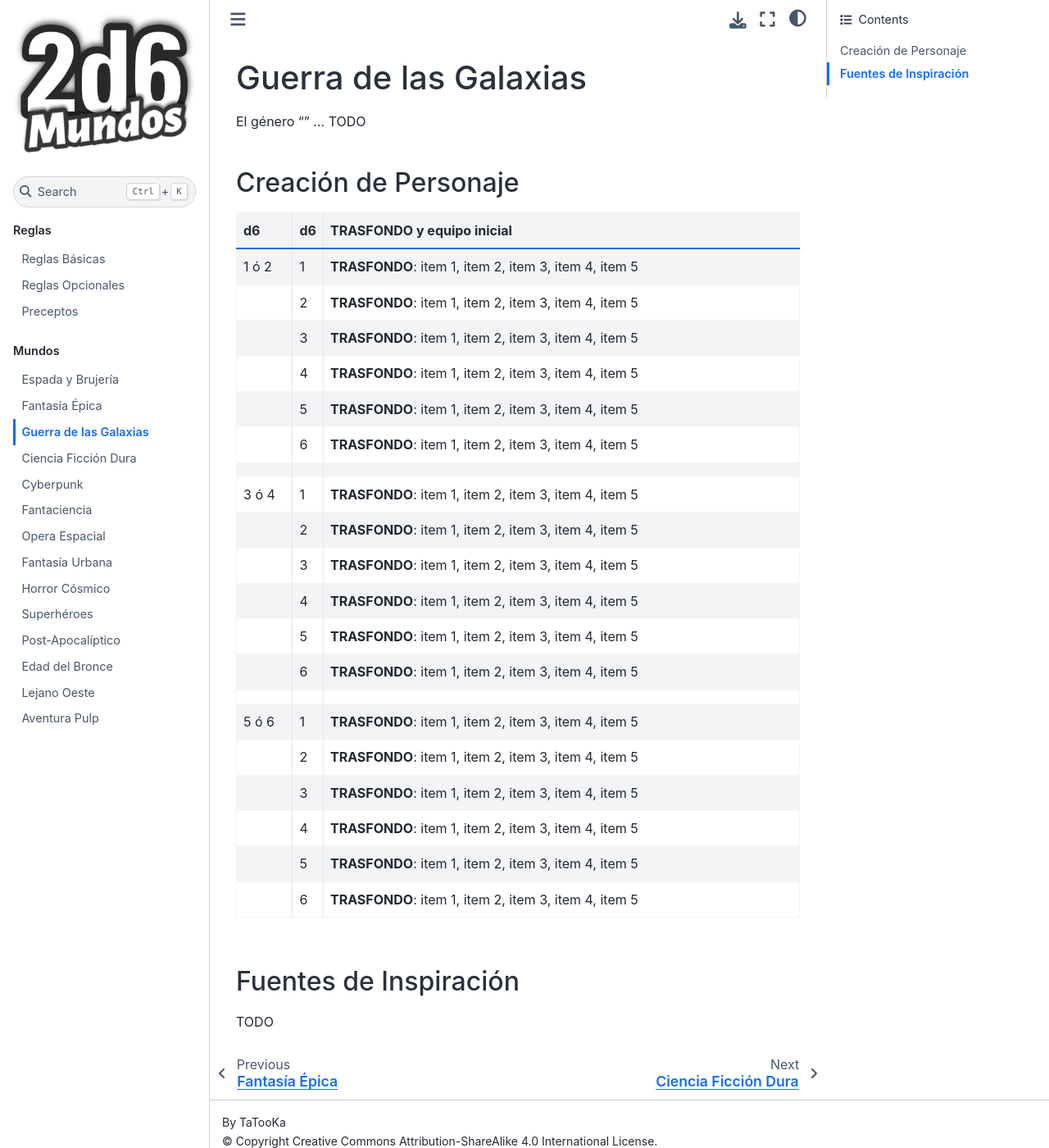
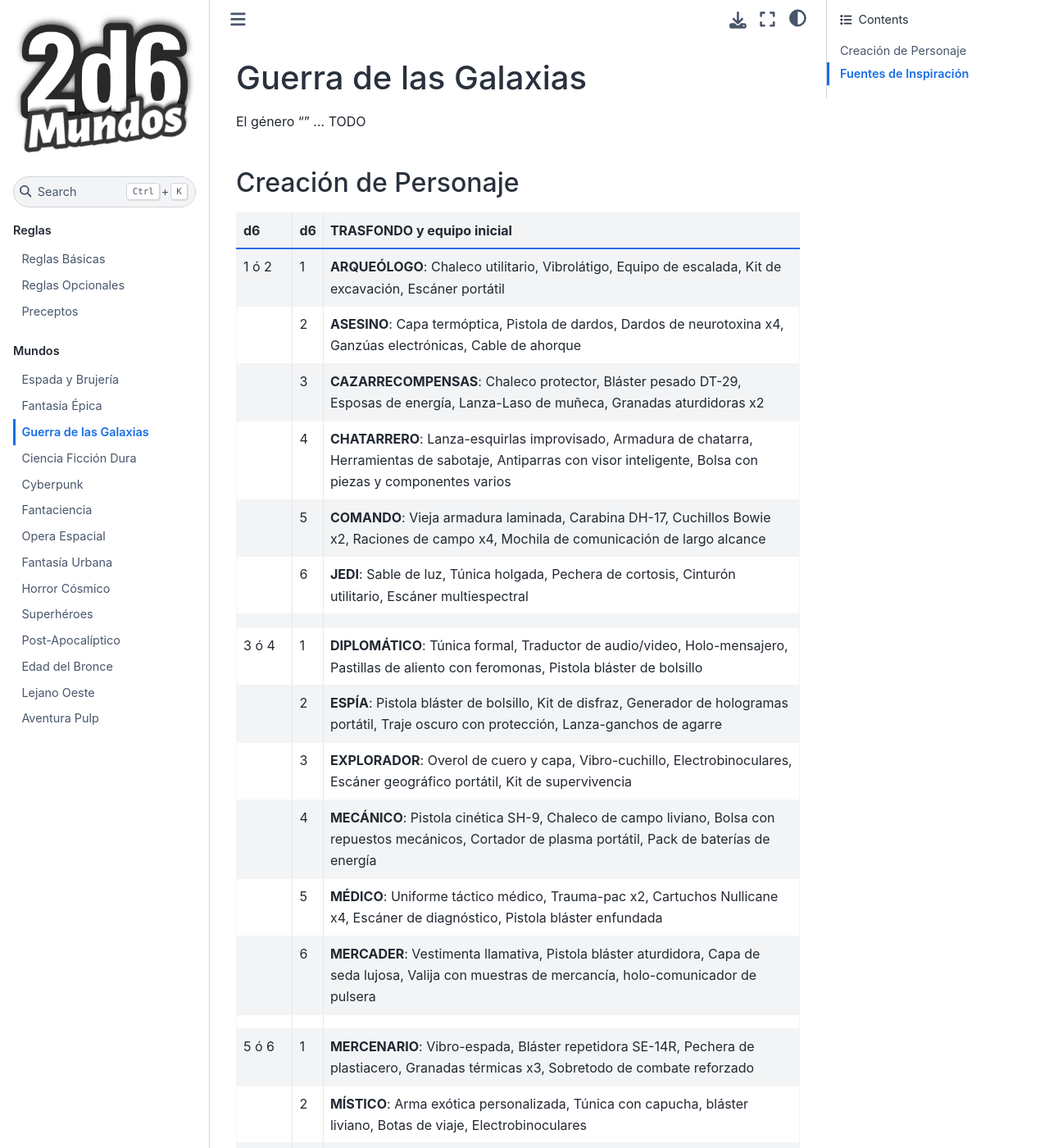
Before and after one commit to TaTooKa/2d6Mundos, a Sphinx documentation site: the page built from docs/source/pages/worlds/guerra-de-las-galaxias.rst, in a window 1280 px wide and 1400 px high. Shown: the whole window at 82% size. Built offline with Sphinx 7.4.7 and the Sphinx Book theme 1.1.4, drawn with Linux system fonts in a browser that asks for light colours; some web fonts are replaced; some of the changed text lies outside the part shown.

Commit message:
add backgrounds
Co-authored-by: Copilot <copilot@github.com>

```diff
--- a/docs/source/pages/worlds/guerra-de-las-galaxias.rst
+++ b/docs/source/pages/worlds/guerra-de-las-galaxias.rst
@@ -10,26 +10,26 @@ Creación de Personaje
    :widths: 10, 5, 85
    :header: "d6", "d6", "TRASFONDO y equipo inicial"
 
-   "1 ó 2", "1", "**TRASFONDO**: item 1, item 2, item 3, item 4, item 5"
-   "", "2", "**TRASFONDO**: item 1, item 2, item 3, item 4, item 5"
-   "", "3", "**TRASFONDO**: item 1, item 2, item 3, item 4, item 5"
-   "", "4", "**TRASFONDO**: item 1, item 2, item 3, item 4, item 5"
-   "", "5", "**TRASFONDO**: item 1, item 2, item 3, item 4, item 5"
-   "", "6", "**TRASFONDO**: item 1, item 2, item 3, item 4, item 5"
+   "1 ó 2", "1", "**ARQUEÓLOGO**: Chaleco utilitario, Vibrolátigo, Equipo de escalada, Kit de excavación, Escáner portátil"
+   "", "2", "**ASESINO**: Capa termóptica, Pistola de dardos, Dardos de neurotoxina x4, Ganzúas electrónicas, Cable de ahorque"
+   "", "3", "**CAZARRECOMPENSAS**: Chaleco protector, Bláster pesado DT-29, Esposas de energía, Lanza-Laso de muñeca, Granadas aturdidoras x2"
+   "", "4", "**CHATARRERO**: Lanza-esquirlas improvisado, Armadura de chatarra, Herramientas de sabotaje, Antiparras con visor inteligente, Bolsa con piezas y componentes varios"
+   "", "5", "**COMANDO**: Vieja armadura laminada, Carabina DH-17, Cuchillos Bowie x2, Raciones de campo x4, Mochila de comunicación de largo alcance"
+   "", "6", "**JEDI**: Sable de luz, Túnica holgada, Pechera de cortosis, Cinturón utilitario, Escáner multiespectral"
    "", "", ""
-   "3 ó 4", "1", "**TRASFONDO**: item 1, item 2, item 3, item 4, item 5"
-   "", "2", "**TRASFONDO**: item 1, item 2, item 3, item 4, item 5"
-   "", "3", "**TRASFONDO**: item 1, item 2, item 3, item 4, item 5"
-   "", "4", "**TRASFONDO**: item 1, item 2, item 3, item 4, item 5"
-   "", "5", "**TRASFONDO**: item 1, item 2, item 3, item 4, item 5"
-   "", "6", "**TRASFONDO**: item 1, item 2, item 3, item 4, item 5"
+   "3 ó 4", "1", "**DIPLOMÁTICO**: Túnica formal, Traductor de audio/video, Holo-mensajero, Pastillas de aliento con feromonas, Pistola bláster de bolsillo"
+   "", "2", "**ESPÍA**: Pistola bláster de bolsillo, Kit de disfraz, Generador de hologramas portátil, Traje oscuro con protección, Lanza-ganchos de agarre"
+   "", "3", "**EXPLORADOR**: Overol de cuero y capa, Vibro-cuchillo, Electrobinoculares, Escáner geográfico portátil, Kit de supervivencia"
+   "", "4", "**MECÁNICO**: Pistola cinética SH-9, Chaleco de campo liviano, Bolsa con repuestos mecánicos, Cortador de plasma portátil, Pack de baterías de energía"
+   "", "5", "**MÉDICO**: Uniforme táctico médico, Trauma-pac x2, Cartuchos Nullicane x4, Escáner de diagnóstico, Pistola bláster enfundada"
+   "", "6", "**MERCADER**: Vestimenta llamativa, Pistola bláster aturdidora, Capa de seda lujosa, Valija con muestras de mercancía, holo-comunicador de pulsera"
    "", "", ""
-   "5 ó 6", "1", "**TRASFONDO**: item 1, item 2, item 3, item 4, item 5"
-   "", "2", "**TRASFONDO**: item 1, item 2, item 3, item 4, item 5"
-   "", "3", "**TRASFONDO**: item 1, item 2, item 3, item 4, item 5"
-   "", "4", "**TRASFONDO**: item 1, item 2, item 3, item 4, item 5"
-   "", "5", "**TRASFONDO**: item 1, item 2, item 3, item 4, item 5"
-   "", "6", "**TRASFONDO**: item 1, item 2, item 3, item 4, item 5"
+   "5 ó 6", "1", "**MERCENARIO**: Vibro-espada, Bláster repetidora SE-14R, Pechera de plastiacero, Granadas térmicas x3, Sobretodo de combate reforzado"
+   "", "2", "**MÍSTICO**: Arma exótica personalizada, Túnica con capucha, bláster liviano, Botas de viaje, Electrobinoculares"
+   "", "3", "**PILOTO**: Overol de pilotaje, Bláster liviano, Lentes atractivos, Chaqueta de cuero, Casco de aviación"
+   "", "4", "**PIRATA**: Vibro-espada, Bláster escopeta SX-21, Botas magnéticas, Lanza-ganchos de agarre, Chaleco protector"
+   "", "5", "**SABANDIJA**: Vestimenta liviana, Bláster de desenfundado rápido, Vibro-cuchillo pequeño, Comunicador de mano, Púas de seguridad x2"
+   "", "6", "**TÉCNICO**: Overol con bolsillos múltiples, Aturdidor de mano M-31, Kit de soldadura plasma portátil, Púas de seguridad x4, Bolsa con repuestos electrónicos"
 
 Fuentes de Inspiración
 ----------------------
```
